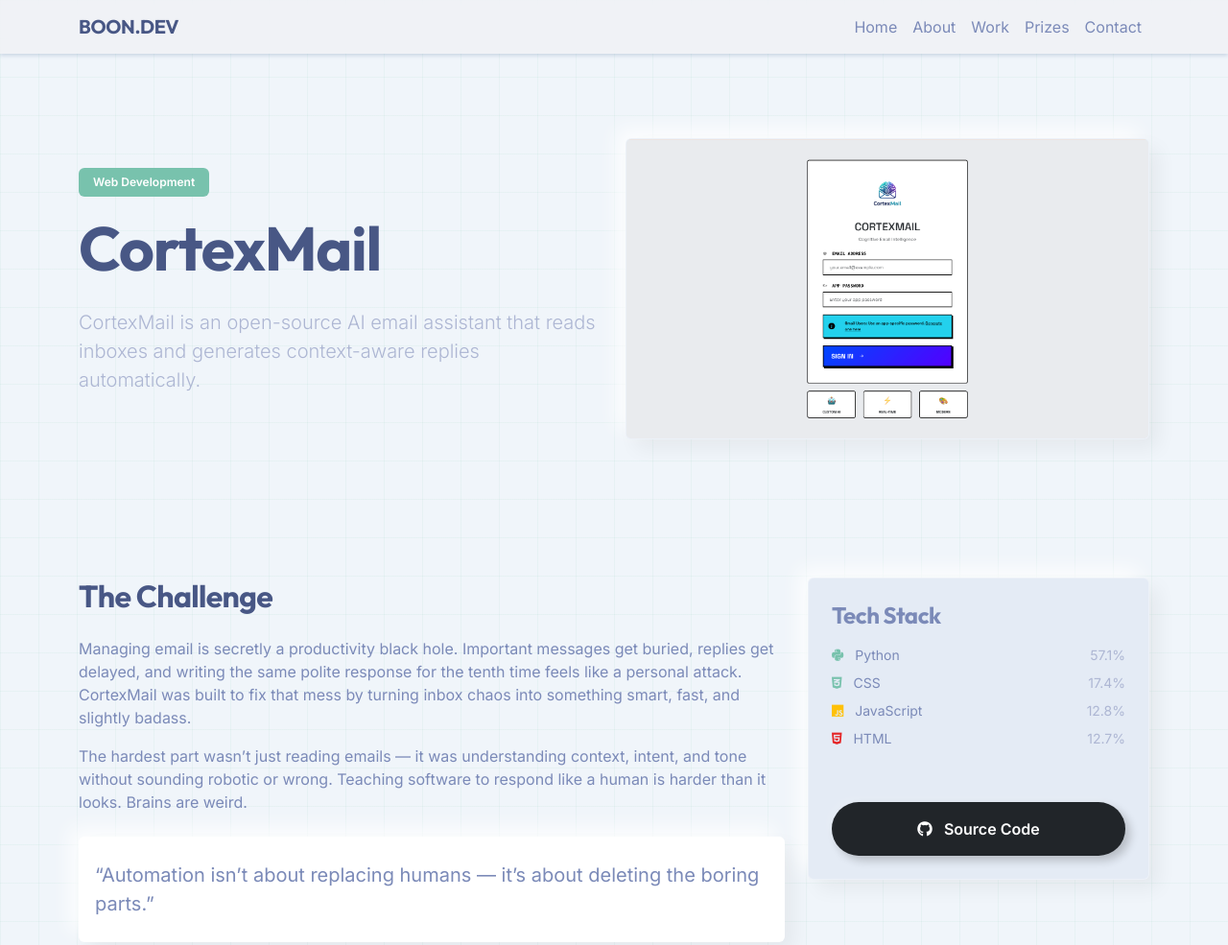
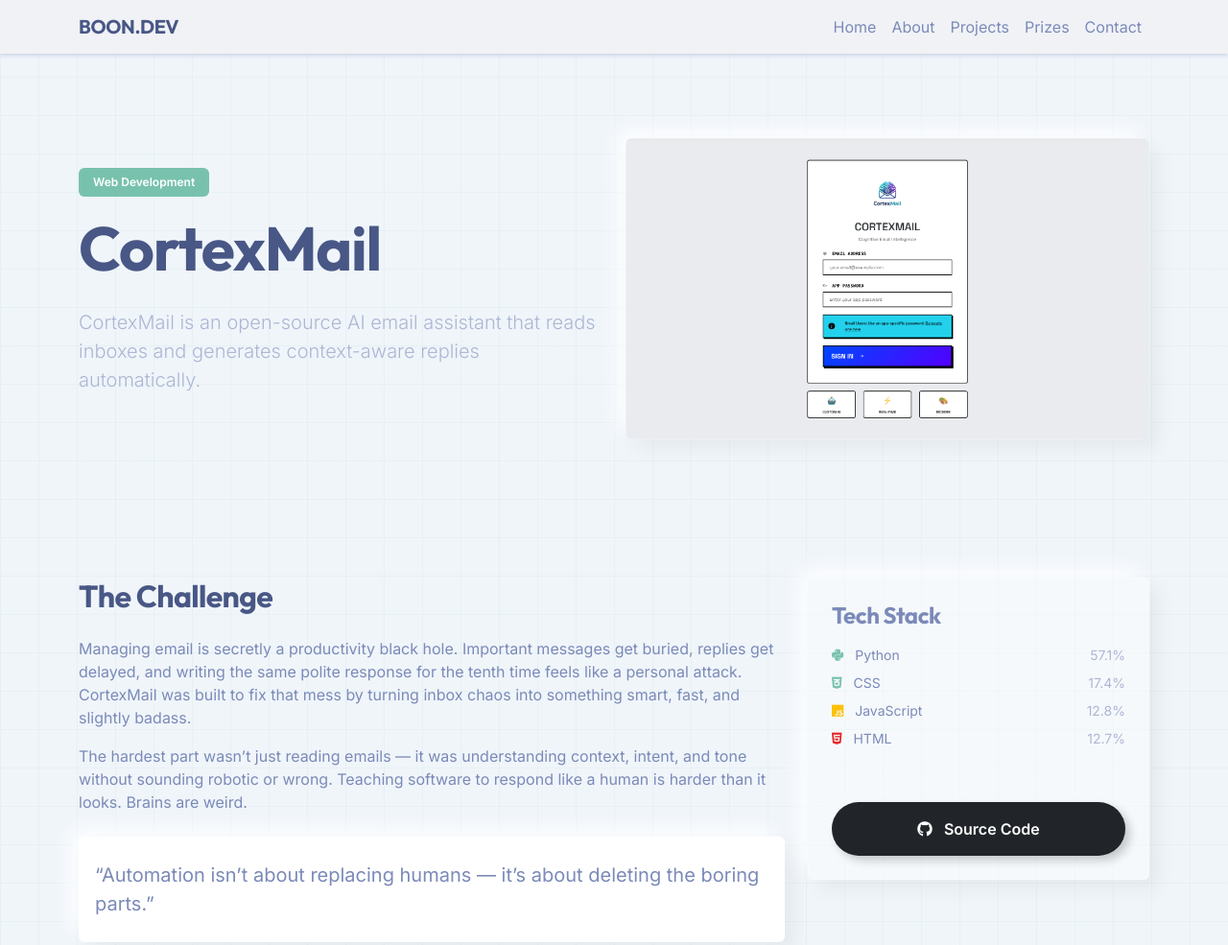
Before and after one commit to apiwishboon-spec/boon.portfolio, a plain HTML site: page project-template.html in a window 1280 px wide. Shown: the top 985 px of the page at 96% size. Drawn offline with nearby package versions, Linux system fonts and the light colour scheme.

Commit message:
Standardize wording in project templates and apply glassmorphism

```diff
--- a/project-template.html
+++ b/project-template.html
@@ -24,7 +24,7 @@
                 <ul class="navbar-nav ms-auto">
                     <li class="nav-item"><a class="nav-link" href="index.html">Home</a></li>
                     <li class="nav-item"><a class="nav-link" href="index.html#about">About</a></li>
-                    <li class="nav-item"><a class="nav-link" href="index.html#projects">Work</a></li>
+                    <li class="nav-item"><a class="nav-link" href="index.html#projects">Projects</a></li>
                     <li class="nav-item"><a class="nav-link" href="prizes.html">Prizes</a></li>
                     <li class="nav-item"><a class="nav-link" href="index.html#contact">Contact</a></li>
                 </ul>
@@ -119,7 +119,7 @@
 
 
                 <div class="col-lg-4 scroll-reveal slide-left delay-1">
-                    <div class="card shadow-soft border-0 p-4 sticky-top" style="top: 100px;">
+                    <div class="card shadow-soft border-0 p-4 sticky-top glass-card" style="top: 100px;">
                         <h4 class="fw-bold mb-3">Tech Stack</h4>
                         <ul class="list-unstyled small">
                             <li class="mb-2">
```
